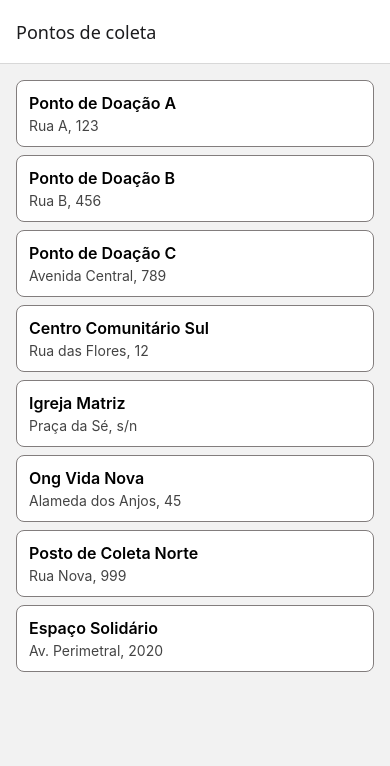
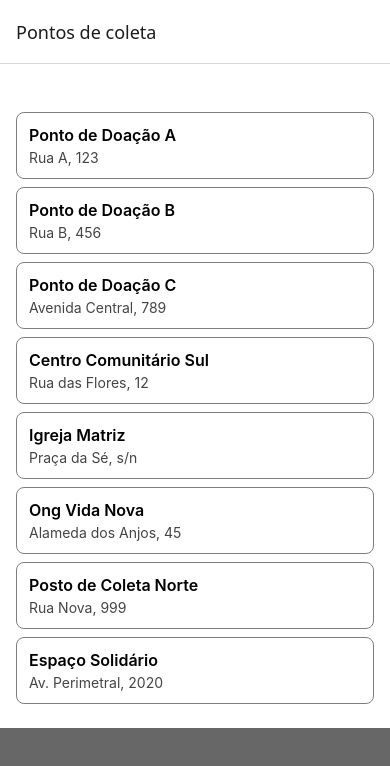
Before and after one commit to GuiSaiUwU/ONG-Alimentos, a React Native app: screen /TelaListaPontos in a window 390 px wide. Shown: the top 766 px of the page. Built offline with nearby package versions, Linux system fonts and the light colour scheme.

Commit message:
feat(SafeAreaView): adicionado uwu

```diff
--- a/src/telas/TelaDetalhePonto.tsx
+++ b/src/telas/TelaDetalhePonto.tsx
@@ -2,17 +2,24 @@ import { NativeStackScreenProps } from "@react-navigation/native-stack";
 import { StyleSheet, Text, View } from "react-native";
 import { pontosMock } from "../dados/pontosMock";
 import { Ponto, RootStackParamList } from "../types";
+import { SafeAreaView } from "react-native-safe-area-context";
 
 type Props = NativeStackScreenProps<RootStackParamList, "TelaDetalhePonto">;
 
 function DetalhePonto({ ponto }: { ponto: Ponto }) {
   return (
-    <View style={styles.container}>
-      <Text style={styles.nome}>{ponto.nome}</Text>
-      <Text style={styles.endereco}>{ponto.endereco}</Text>
-      <Text style={styles.linha}>Dias que atende: {ponto.diasQueAtende.join(", ")}</Text>
-      <Text style={styles.linha}>Tipos de doação: {ponto.tiposDeDoacao.join(", ")}</Text>
-    </View>
+    <SafeAreaView style={styles.safeareaview}>
+      <View style={styles.container}>
+        <Text style={styles.nome}>{ponto.nome}</Text>
+        <Text style={styles.endereco}>{ponto.endereco}</Text>
+        <Text style={styles.linha}>
+          Dias que atende: {ponto.diasQueAtende.join(", ")}
+        </Text>
+        <Text style={styles.linha}>
+          Tipos de doação: {ponto.tiposDeDoacao.join(", ")}
+        </Text>
+      </View>
+    </SafeAreaView>
   );
 }
 
@@ -32,9 +39,14 @@ export default function TelaDetalhePonto({ route }: Props) {
 }
 
 const styles = StyleSheet.create({
+  safeareaview: {
+    flex: 1,
+    backgroundColor: '#676767'
+  },
   container: {
     flex: 1,
     padding: 20,
+    backgroundColor: "#fff",
   },
   nome: {
     fontSize: 22,
--- a/src/telas/TelaListaPontos.tsx
+++ b/src/telas/TelaListaPontos.tsx
@@ -2,6 +2,7 @@ import { NativeStackScreenProps } from "@react-navigation/native-stack";
 import { FlatList, Pressable, StyleSheet, Text, View } from "react-native";
 import { pontosMock } from "../dados/pontosMock";
 import { Ponto, RootStackParamList } from "../types";
+import { SafeAreaView } from "react-native-safe-area-context";
 
 type Props = NativeStackScreenProps<RootStackParamList, "TelaListaPontos">;
 
@@ -16,11 +17,13 @@ function PontoItem({ ponto, onPress }: { ponto: Ponto; onPress: () => void }) {
 
 export default function TelaListaPontos({ navigation }: Props) {
   return (
+    <SafeAreaView style={styles.safeareaview}>
+      <View style={styles.container}>{/* Cadastro de item de doação */}</View>
       <View style={styles.container}>
         <FlatList
           data={pontosMock}
           keyExtractor={(item) => item.id.toString()}
-        renderItem={({item}) =>
+          renderItem={({ item }) => (
             <PontoItem
               key={item.id}
               ponto={item}
@@ -28,16 +31,21 @@ export default function TelaListaPontos({ navigation }: Props) {
                 navigation.navigate("TelaDetalhePonto", { pontoId: item.id })
               }
             />
-        }
+          )}
         />
       </View>
+    </SafeAreaView>
   );
 }
 
 const styles = StyleSheet.create({
+  safeareaview: {
+    flex: 1,
+    backgroundColor: '#676767'
+  },
   container: {
-    flex: 1,
     padding: 16,
+    backgroundColor: "#fff",
     gap: 12,
   },
   item: {
```
Lines whose indentation alone changed are shown as unchanged.
